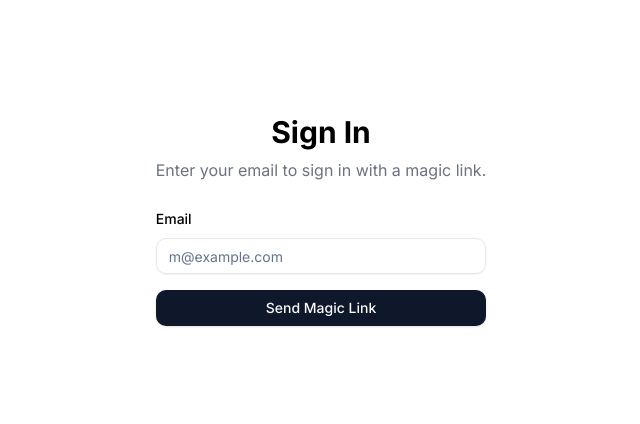
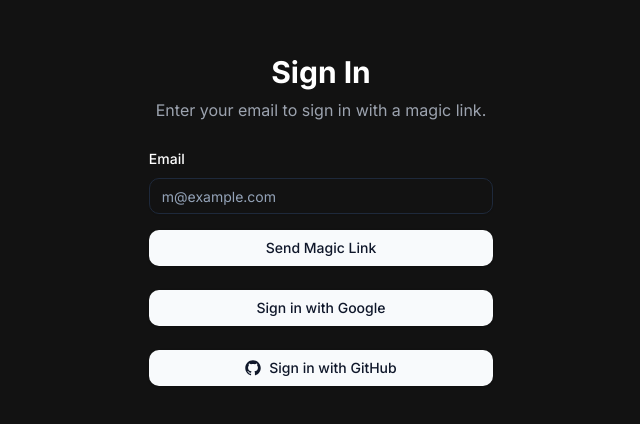
Before and after one commit to viniciusleonel/micro-saas-sample, a Next.js app: page /auth in a window 1280 px wide. Shown: the part 180-604 px from the top of the page, without its empty margins (319-959 px from the left). Built offline with nearby package versions, Linux system fonts and the light colour scheme.

Commit message:
feat: inserindo signIn com GitHub

```diff
--- a/src/app/api/auth/[...nextauth]/route.ts
+++ b/src/app/api/auth/[...nextauth]/route.ts
@@ -1 +1,2 @@
-export  { GET, POST } from "@/services/auth"
+import { handlers } from "@/services/auth"
+export const { GET, POST } = handlers
--- a/src/app/app/(home)/__components/to-do-data-table.tsx
+++ b/src/app/app/(home)/__components/to-do-data-table.tsx
@@ -77,9 +77,9 @@
         router.refresh();
 
         toast({
-            title: "Tarefa marcada como concluída",
+            title: doneAt ? "Tarefa marcada como concluída" : "Tarefa marcada como pendente",
             variant: "success",
-            description: "Sua tarefa foi marcada como concluída",
+            description: doneAt ? "Sua tarefa foi marcada como concluída" : "Sua tarefa foi marcada como pendente",
         });
     };
 
@@ -164,7 +164,7 @@
                             <DropdownMenuItem
                                 onClick={() => handleMarkAsDone(toDo)}
                             >
-                                {done ? "Marcar como pendente" : "Marcar como concluída"}
+                                {toDo.doneAt ? "Marcar como pendente" : "Marcar como concluída"}
                             </DropdownMenuItem>
                             <DropdownMenuItem
                                 onClick={() => handleDeleteToDo(toDo)}
--- a/src/app/auth/__components/auth-form.tsx
+++ b/src/app/auth/__components/auth-form.tsx
@@ -8,6 +8,7 @@
 import { useForm } from "react-hook-form";
 import { signIn } from "next-auth/react";
 import { toast } from "@/components/ui/use-toast";
+import { GitHubLogoIcon } from "@radix-ui/react-icons";
 
 export function AuthForm() {
 
@@ -34,6 +35,29 @@
         }
     });
 
+    const handleGoogleSignIn = async () => {
+        try {
+            await signIn("google", { redirect: false });
+        } catch (error) {
+            toast({
+                title: "Erro",
+                variant: "destructive",
+                description: "Ocorreu um erro ao fazer login com o Google.",
+            });
+        }
+    };
+
+    const handleGithubSignIn = async () => {
+        try {
+            await signIn("github", { redirect: false });
+        } catch (error) {
+            toast({
+                title: "Erro",
+                variant: "destructive",
+                description: "Ocorreu um erro ao fazer login com o GitHub.",
+            });
+        }
+    };
 
     return (
         <div className="flex justify-center items-center h-screen">
@@ -63,6 +87,19 @@
                         {form.formState.isSubmitting ? "Sending..." : "Send Magic Link"}
                     </Button>
                 </form>
+                <Button
+                    className="w-full mt-4"
+                    onClick={handleGoogleSignIn}
+                >
+                    Sign in with Google
+                </Button>
+                <Button
+                    className="w-full mt-4"
+                    onClick={handleGithubSignIn}
+                >
+                    <GitHubLogoIcon className="w-4 h-4 mr-2" />
+                    Sign in with GitHub
+                </Button>
             </div>
         </div>
     );
--- a/src/app/layout.tsx
+++ b/src/app/layout.tsx
@@ -21,7 +21,7 @@
             <body className={inter.className}>
                 <ThemeProvider
                     attribute="class"
-                    defaultTheme="system"
+                    defaultTheme="dark"
                     enableSystem
                     disableTransitionOnChange
                 >
--- a/src/services/auth/index.ts
+++ b/src/services/auth/index.ts
@@ -1,13 +1,14 @@
 import NextAuth from "next-auth";
 import EmailProvider from "next-auth/providers/nodemailer";
+import GitHub from "next-auth/providers/github";
+import GoogleProvider from "next-auth/providers/google";
 import { PrismaAdapter } from "@auth/prisma-adapter";
 import { prisma } from "../database";
 import { createStripeCustomer } from "../stripe";
 
-export const {
-    handlers: { GET, POST },
-    auth,
-} = NextAuth({
+export const { handlers, signIn, signOut, auth }
+
+= NextAuth({
     pages: {
         signIn: "/auth",
         signOut: "/auth",
@@ -28,6 +29,14 @@
             },
             from: process.env.EMAIL_FROM,
         }),
+        GitHub({
+            clientId: process.env.AUTH_GITHUB_ID,
+            clientSecret: process.env.AUTH_GITHUB_SECRET,
+        }),
+        GoogleProvider({
+            clientId: process.env.GOOGLE_CLIENT_ID,
+            clientSecret: process.env.GOOGLE_CLIENT_SECRET,
+        }),
     ],
     events: {
         createUser: async (message) => {
@@ -37,4 +46,7 @@
             });
         },
     },
+    session: {
+        maxAge: 2 * 60 * 60, // 2 horas
+    },
 });
```
Also changed, not shown: package.json (line endings or trailing spaces), 2 other files (tests, documents, lock files or other folders).
